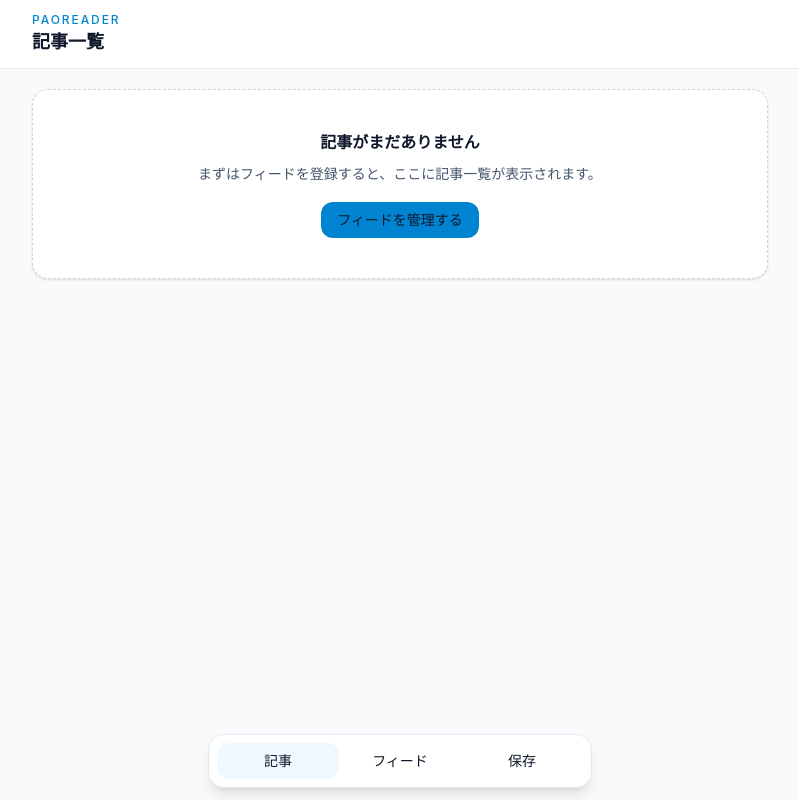
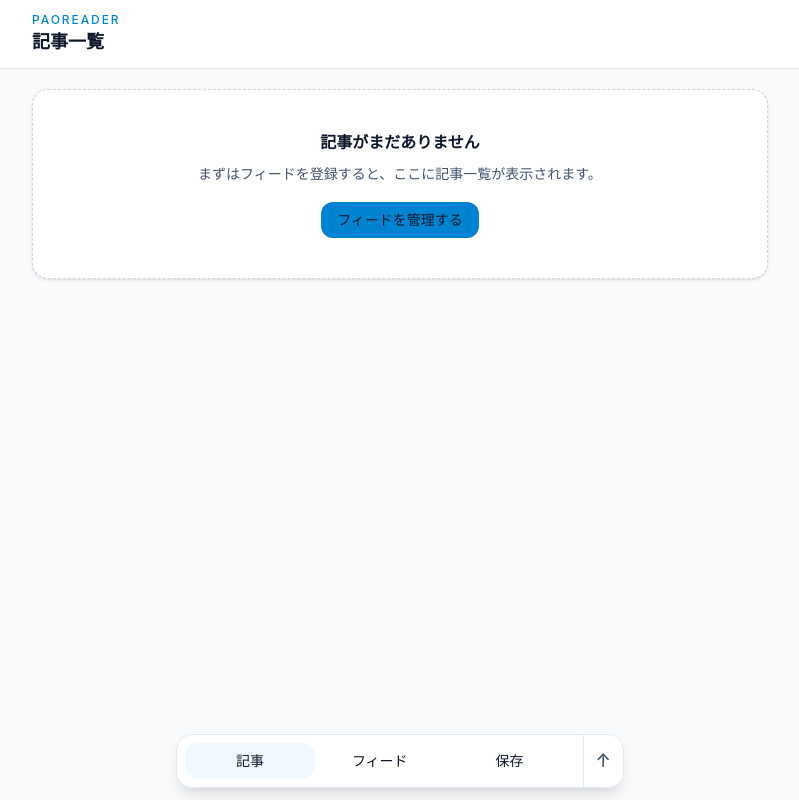
Before and after one commit to toshi123/paoreader, a Next.js app: page / in a window 1280 px wide. Shown: the whole page, without its empty margins (240-1039 px from the left). Built offline with nearby package versions, Linux system fonts and the light colour scheme.

Commit message:
上に戻るボタンを実装。既読のタイミングをスワイプ時に変更。

```diff
--- a/components/ArticleCard.tsx
+++ b/components/ArticleCard.tsx
@@ -15,7 +15,6 @@ type ArticleCardProps = {
   isSaved: boolean;
   isRead: boolean;
   onToggleSave: (article: Article) => void;
-  onOpenExternalArticle: (articleId: string) => void;
   onMarkAsRead: (articleId: string) => void;
   enableReadControls?: boolean;
 };
@@ -25,7 +24,6 @@ export function ArticleCard({
   isSaved,
   isRead,
   onToggleSave,
-  onOpenExternalArticle,
   onMarkAsRead,
   enableReadControls = false,
 }: ArticleCardProps) {
@@ -151,7 +149,6 @@ export function ArticleCard({
           rel="noreferrer"
           className="mb-4 block overflow-hidden rounded-2xl border border-slate-200 bg-slate-50"
           aria-label="元記事を開く"
-          onClick={() => onOpenExternalArticle(article.id)}
         >
           {/* eslint-disable-next-line @next/next/no-img-element */}
           <img
--- a/components/BottomNav.tsx
+++ b/components/BottomNav.tsx
@@ -12,9 +12,14 @@ const navItems = [
 export function BottomNav() {
   const pathname = usePathname();
 
+  function scrollToTop() {
+    window.scrollTo({ top: 0, behavior: "smooth" });
+  }
+
   return (
     <nav className="fixed inset-x-0 bottom-3 z-20 px-3">
-      <div className="mx-auto grid w-full max-w-sm grid-cols-3 rounded-2xl border border-slate-200 bg-white/95 p-2 shadow-lg backdrop-blur">
+      <div className="mx-auto flex w-full max-w-md overflow-hidden rounded-2xl border border-slate-200 bg-white/95 shadow-lg backdrop-blur">
+        <div className="grid min-w-0 flex-1 grid-cols-3 gap-0 p-2">
           {navItems.map((item) => {
             const isActive =
               item.href === "/"
@@ -36,6 +41,15 @@ export function BottomNav() {
             );
           })}
         </div>
+        <button
+          type="button"
+          onClick={scrollToTop}
+          className="inline-flex shrink-0 items-center justify-center border-l border-slate-200 bg-white/90 px-3 py-2 text-lg font-medium text-slate-600 transition hover:bg-slate-50 hover:text-slate-900"
+          aria-label="ページの先頭へ戻る"
+        >
+          ↑
+        </button>
+      </div>
     </nav>
   );
 }
--- a/features/ArticleDetailScreen.tsx
+++ b/features/ArticleDetailScreen.tsx
@@ -20,13 +20,7 @@ type ArticleDetailScreenProps = {
 };
 
 export function ArticleDetailScreen({ articleId }: ArticleDetailScreenProps) {
-  const {
-    allArticles,
-    isArticleSaved,
-    toggleSavedArticle,
-    markArticleAsRead,
-    isHydrated,
-  } = useReaderStore();
+  const { allArticles, isArticleSaved, toggleSavedArticle, isHydrated } = useReaderStore();
   const [content, setContent] = useState<ArticleContent | null>(null);
   const [isLoading, setIsLoading] = useState(true);
 
@@ -44,8 +38,6 @@ export function ArticleDetailScreen({ articleId }: ArticleDetailScreenProps) {
     setIsLoading(true);
 
     const currentArticle = article;
-
-    markArticleAsRead(currentArticle.id);
 
     let isMounted = true;
 
@@ -65,7 +57,7 @@ export function ArticleDetailScreen({ articleId }: ArticleDetailScreenProps) {
     return () => {
       isMounted = false;
     };
-  }, [article, markArticleAsRead]);
+  }, [article]);
 
   if (!isHydrated || isLoading) {
     return <LoadingSpinner />;
--- a/features/ArticleListScreen.tsx
+++ b/features/ArticleListScreen.tsx
@@ -78,7 +78,6 @@ export function ArticleListScreen() {
             isSaved={isArticleSaved(article)}
             isRead={readArticleIds.includes(article.id)}
             onToggleSave={toggleSavedArticle}
-            onOpenExternalArticle={markArticleAsRead}
             onMarkAsRead={markArticleAsRead}
             enableReadControls
           />
--- a/features/SavedArticlesScreen.tsx
+++ b/features/SavedArticlesScreen.tsx
@@ -46,7 +46,6 @@ export function SavedArticlesScreen() {
           isSaved
           isRead={readArticleIds.includes(article.id)}
           onToggleSave={toggleSavedArticle}
-          onOpenExternalArticle={markArticleAsRead}
           onMarkAsRead={markArticleAsRead}
         />
       ))}
--- a/hooks/useArticleListPreferences.ts
+++ b/hooks/useArticleListPreferences.ts
@@ -7,7 +7,7 @@ import type { ArticleListPreferences, ArticleReadFilter, ArticleSort } from "@/l
 
 const defaultPreferences: ArticleListPreferences = {
   sort: "newest",
-  readFilter: "all",
+  readFilter: "unread",
   savedOnly: false,
 };
 
--- a/lib/local-storage.ts
+++ b/lib/local-storage.ts
@@ -9,7 +9,7 @@ import type { Article, ArticleListPreferences, Feed } from "@/lib/types";
 
 const defaultArticleListPreferences: ArticleListPreferences = {
   sort: "newest",
-  readFilter: "all",
+  readFilter: "unread",
   savedOnly: false,
 };
 
```
Also changed, not shown: 2 other files (tests, documents, lock files or other folders). Lines whose indentation alone changed are shown as unchanged.
